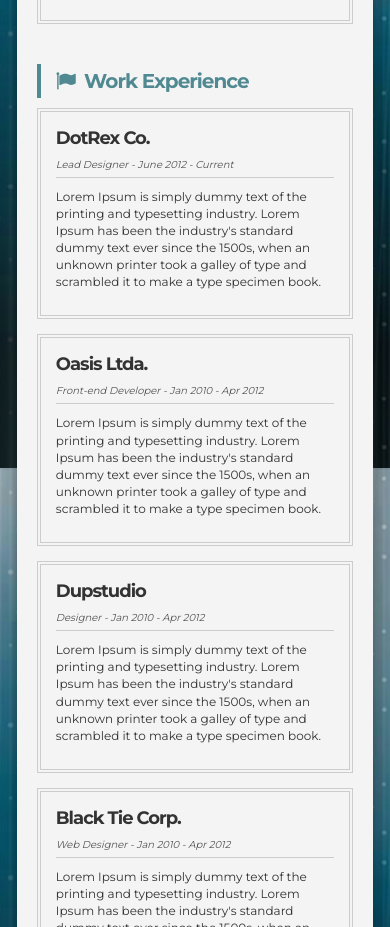
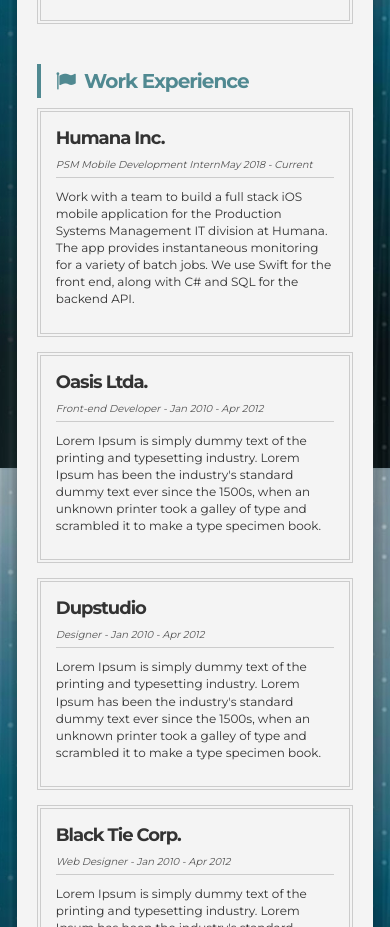
Before and after one commit to tylerroz/tylerroz.github.io, a plain HTML site: page real_index.html in a window 390 px wide. Shown: the part 1220-2147 px from the top of the page. Drawn offline with nearby package versions, Linux system fonts and the light colour scheme; some packages are replaced by stand-ins of ours; files that its build step writes are made by us from their sources.

Commit message:
Added descriptions

```diff
--- a/real_index.html
+++ b/real_index.html
@@ -183,14 +183,14 @@
 	            <!-- Resume Item -->
 				<div class="resume-item">
 					<!-- Work Place -->
-                  	<h3 class="section-item-title-1">DotRex Co.</h3>
+                  	<h3 class="section-item-title-1">Humana Inc.</h3>
                   	<!-- /Work Place -->
                   	<!-- Job Time -->
-                  	<h4 class="job">Lead Designer - <span class="job-date">June 2012 - Current</span></h4>
+                  	<h4 class="job">PSM Mobile Development Intern<span class="job-date">May 2018 - Current</span></h4>
                   	<!-- /Job Time-->
                   	<!-- content -->
                   	<div class="graduation-description">
-                  	  <p>Lorem Ipsum is simply dummy text of the printing and typesetting industry. Lorem Ipsum has been the industry's standard dummy text ever since the 1500s, when an unknown printer took a galley of type and scrambled it to make a type specimen book.</p>
+                  	  <p>Work with a team to build a full stack iOS mobile application for the Production Systems Management IT division at Humana. The app provides instantaneous monitoring for a variety of batch jobs. We use Swift for the front end, along with C# and SQL for the backend API.</p>
                   	</div>
                   	<!-- /Content -->
 				</div>
```
